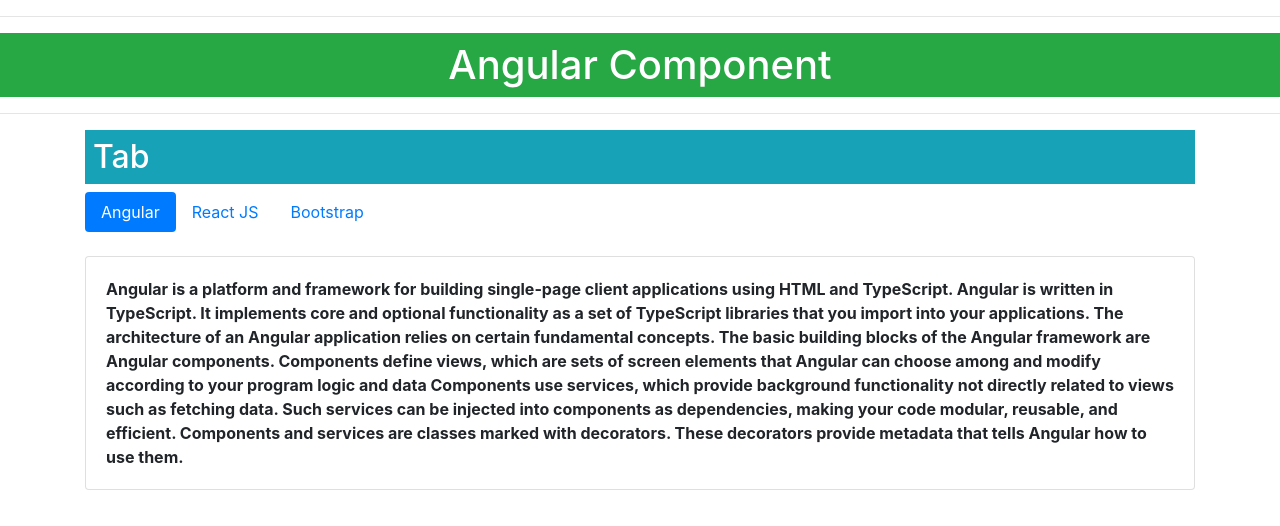
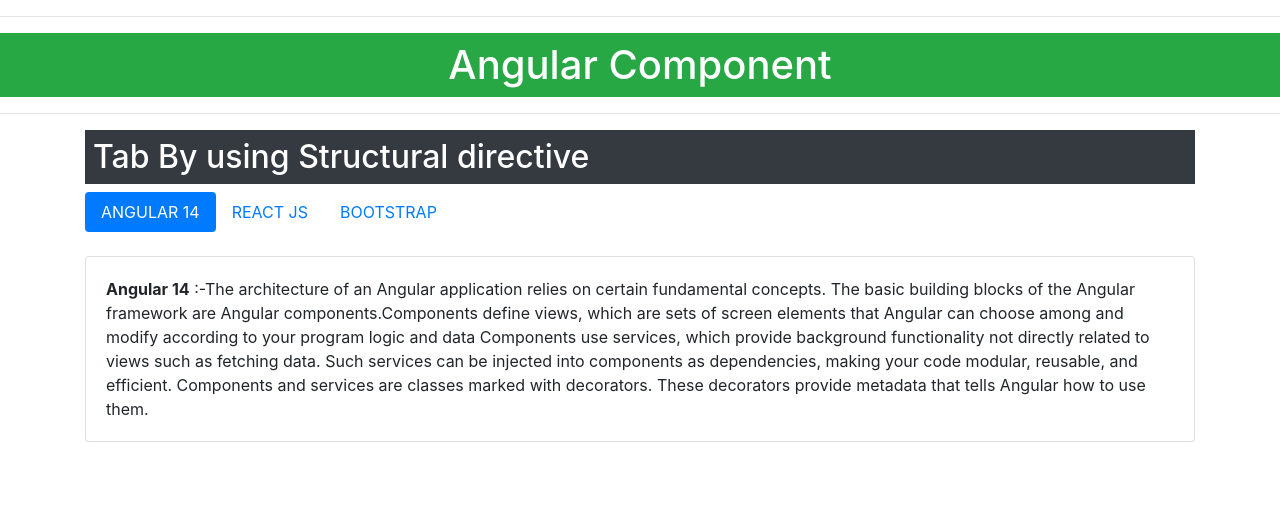
Before and after one commit to karanshitole/myFirstApp, an Angular app: page / in a window 1280 px wide. Shown: the top 526 px of the page. Built offline with nearby package versions, Linux system fonts and the light colour scheme.

Commit message:
work on tab by using structural directives

```diff
--- a/src/app/app.component.html
+++ b/src/app/app.component.html
@@ -11,8 +11,9 @@
 <div class="container">
     <div class="row">
         <div class="col-12">
-            <h2 class="bg-info p-2 text-white" text-white>Tab</h2>
-            <app-tab></app-tab>
+            <h2 class="bg-dark p-2 text-white" text-white>Tab By using Structural directive</h2>
+            <app-tab-for></app-tab-for>
+            <!-- <app-tab></app-tab> -->
             <!-- <app-mobile></app-mobile> -->
             <!-- <app-posts></app-posts> -->
         </div>
--- a/src/app/app.module.ts
+++ b/src/app/app.module.ts
@@ -9,6 +9,7 @@
 import { PostsComponent } from './shared/components/posts/posts.component';
 import { MobileComponent } from './shared/components/mobile/mobile.component';
 import { TabComponent } from './shared/components/tab/tab.component';
+import { TabForComponent } from './shared/components/tab-for/tab-for.component';
 
 @NgModule({
   declarations: [
@@ -18,7 +19,8 @@
     PostComponent,
     PostsComponent,
     MobileComponent,
-    TabComponent
+    TabComponent,
+    TabForComponent
   ],
   imports: [
     BrowserModule,
--- /dev/null
+++ b/src/app/shared/components/tab-for/tab-for.component.html
@@ -0,0 +1,24 @@
+<!-- <p>tab-for works!</p> -->
+<ul class="nav nav-pills">
+    <li class="nav-item" *ngFor="let tab of tabArr">
+        <a href="Javascript:;"
+        [ngClass]="{
+            active :tab.tabTitle.toLocaleLowerCase().includes(selectedFramework)
+        }"
+        class="nav-link text-uppercase"
+        (click)="selectedFramework=tab.tabTitle"
+        >
+
+            {{tab.tabTitle}}
+        </a>
+    </li>
+</ul>
+
+<div class="tab-content mt-4">
+    <ng-container  *ngFor="let tab of tabArr" >
+    <div  *ngIf="tab.tabTitle.toLocaleLowerCase().includes(selectedFramework)"  class="card">
+        <div class="card-body" [innerHTML]="tab.tabContent">
+        </div>
+    </div>
+</ng-container>
+</div>
--- /dev/null
+++ b/src/app/shared/components/tab-for/tab-for.component.ts
@@ -0,0 +1,33 @@
+import { Component, OnInit } from '@angular/core';
+import { Itab } from '../../models/tab';
+
+@Component({
+  selector: 'app-tab-for',
+  templateUrl: './tab-for.component.html',
+  styleUrls: ['./tab-for.component.css']
+})
+export class TabForComponent implements OnInit {
+
+  selectedFramework:string='angular'
+
+tabArr:Array<Itab>=[
+  {
+    tabTitle:'angular 14',
+    tabContent:'<strong>Angular 14</strong> :-The architecture of an Angular application relies on certain fundamental concepts. The basic building blocks of the Angular framework are Angular components.Components define views, which are sets of screen elements that Angular can choose among and modify according to your program logic and data  Components use services, which provide background functionality not directly related to views such as fetching data. Such services can be injected into components as dependencies, making your code modular, reusable, and efficient. Components and services are classes marked with decorators. These decorators provide metadata that tells Angular how to use them.'
+  },
+  {
+    tabTitle:'react js',
+    tabContent:'<strong>React</strong> :-The world live without mobile and web applications in this day and age. Everything is digitized, from booking cabs to ordering food to make bank transactions. Thanks to the efficient frameworks that provide a seamless user experience. One such robust frontend library is React. This tutorial on ‘what is React’ will help you understand the librarys fundamentals and work with a simple demo.  React-Frontend_LanguageReact is a framework that employs Webpack to automatically compile React, JSX, and ES6 code while handling CSS file prefixes. React is a JavaScript-based UI development library. Although React is a library rather than a language, it is widely used in web development. The library first appeared in May 2013 and is now one of the most commonly used frontend libraries for web development.React offers various extensions for entire application architectural support, such as Flux and React Native, beyond mere UI.ReactJS History.'
+  },
+  {
+    tabTitle:'bootstrap',
+    tabContent:'<strong>Bootstrap</strong>:-  Bootstris an HTML, CSS and JS libr that focuses on simplifying the development of informati web pages (as opposed to web applications). The primary purpose of adding it to a web project ito apply Bootstraps choices of color, size, font and layout to that projecAs such, the primary factor is whether the developers in charge find those choices to their likingOnce added to a project, Bootstrap provides basic style definitions for all HTML elementsThe result is a uniform appearance for prose, tables and form elements across web browsers.In addition, developers can take advantage of CSS classes defined in Bootstrap to further customize the appearance of their contents.For example, Bootstrap has provisioned for light- and dark-colored tables, page headings, more prominent pull quotes, and text with a highlight'
+  },
+
+]
+  constructor() { }
+
+  ngOnInit(): void {
+  }
+
+}
--- /dev/null
+++ b/src/app/shared/models/tab.ts
@@ -0,0 +1,6 @@
+
+
+export interface Itab{
+    tabTitle:string;
+    tabContent:string;
+}
```
Also changed, not shown: src/app/shared/components/tab-for/tab-for.component.css (added), 1 other file (tests, documents, lock files or other folders).
